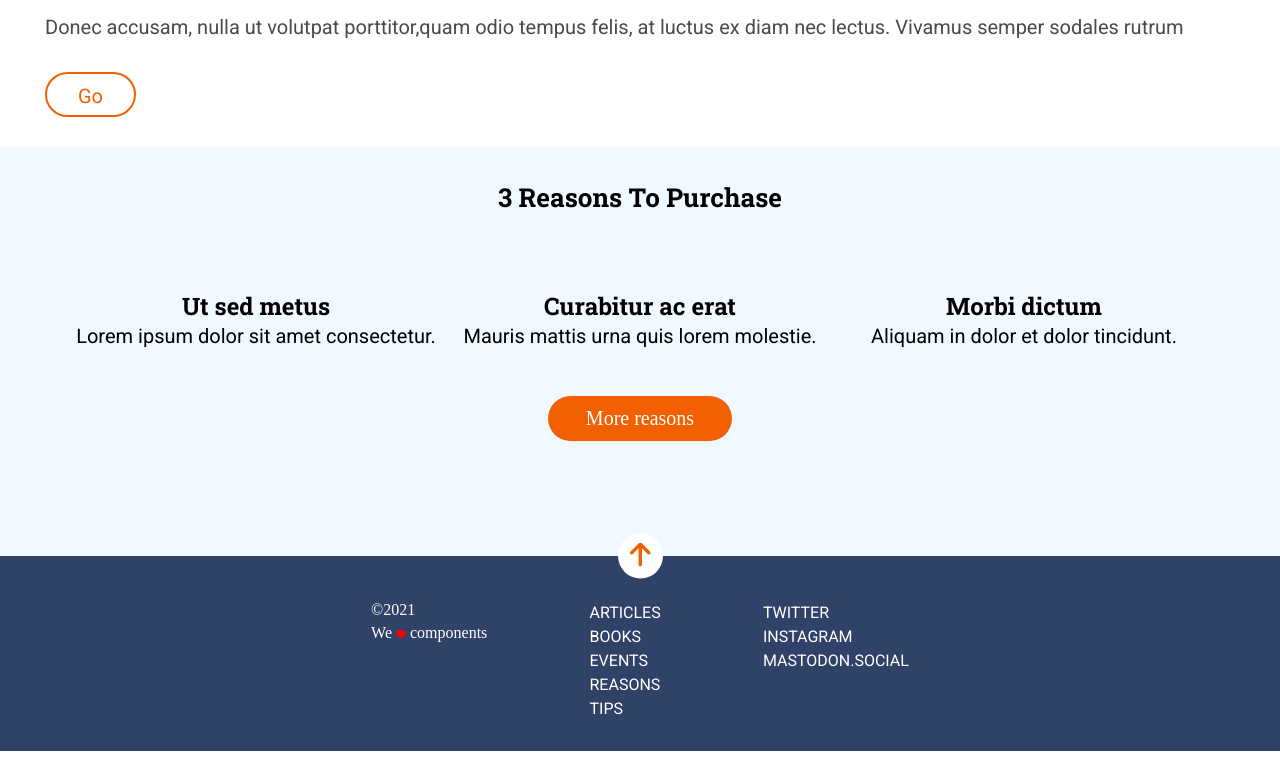
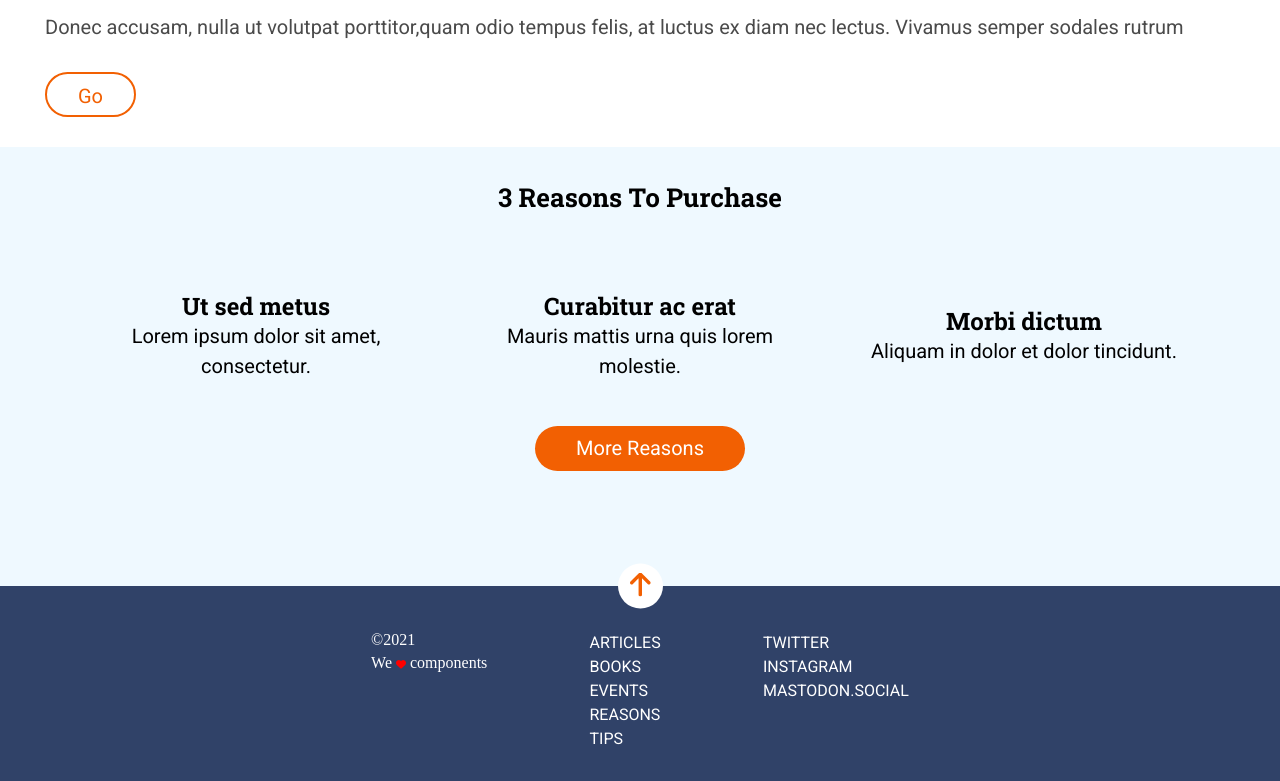
Before and after one commit to AMirandaRd/modulo-1-evaluacion-final-AMirandaRd, a website: page public/index.html in a window 1280 px wide. Shown: the part 999-1780 px from the top of the page. Before the commit the page ends 1750 px from the top, so only its background shows below. Drawn offline with Linux system fonts and the light colour scheme.

Commit message:
Final proyect

```diff
--- a/public/index.html
+++ b/public/index.html
@@ -59,7 +59,7 @@
           <h2 class="main__second--title" id="reasons">3 reasons to purchase</h2>
           <article class="art1-3r">
               <h5>Ut sed metus</h5>
-              <p> Lorem ipsum dolor sit amet consectetur. </p>
+              <p> Lorem ipsum dolor sit amet, consectetur. </p>
           </article>
 
           <article class="art2-3r">
--- a/src/scss/layout/_sections.scss
+++ b/src/scss/layout/_sections.scss
@@ -80,7 +80,7 @@
   font-family: $font-text;}
 
 .main__second {
-  background-color: #8ccbea;
+  background-color: #eff9ff;
   @media (min-width: 720px) {
     background-color: #eff9ff;}
   &--title {
@@ -103,6 +103,7 @@
   height: 45px;
   border-radius: 22.5px;
   background-color: #f26002;
+  font-family: $font-text;
   color: $color-headFooter;
   text-decoration: none;
   text-align: center;
@@ -112,6 +113,11 @@
   margin-bottom: 10%;
   @media (min-width: 720px) {
     grid-column: 1/4;
+    @media (min-width: 720px) {
+      text-transform: capitalize;
+      width:210px;
+      height: 45px;
+    }
   }
 }
 
@@ -139,25 +145,35 @@
     color: #000000;
     line-height: 30px;
     font-family: $font-text;
-    @media (min-width: 720px) {font-size: 20px;}
+    margin: auto;
+    width: 10em;
+    @media (min-width: 720px) {font-size: 20px;
+    @media (min-width:1140px) { width: 16em;}}
 
 
   }
   a::first-letter {
     text-transform: uppercase;
+
+    }
   }
-}
 
-@media screen and (min-width: 768px) {
-  .art1-3r {
+.art1-3r { text-align: center;
+  line-height: 30px;
+  @media screen and (min-width: 720px) {
     grid-column: 1;
     grid-row: 2;
-  }
-  .art2-3r {
+
+  }}
+  .art2-3r { text-align: center;
+    line-height: 30px;
+    @media screen and (min-width: 720px) {
     grid-column: 2;
     grid-row: 2;
-  }
-  .art3-3r {
+  }}
+  .art3-3r { text-align: center;
+    line-height: 30px;
+    @media screen and (min-width: 720px) {
     grid-column: 3;
     grid-row: 2;
   }
```
Also changed, not shown: src/html/partials/main.html (+1 -1 lines), README.md, public/assets/css/main.css, 1 other file.
